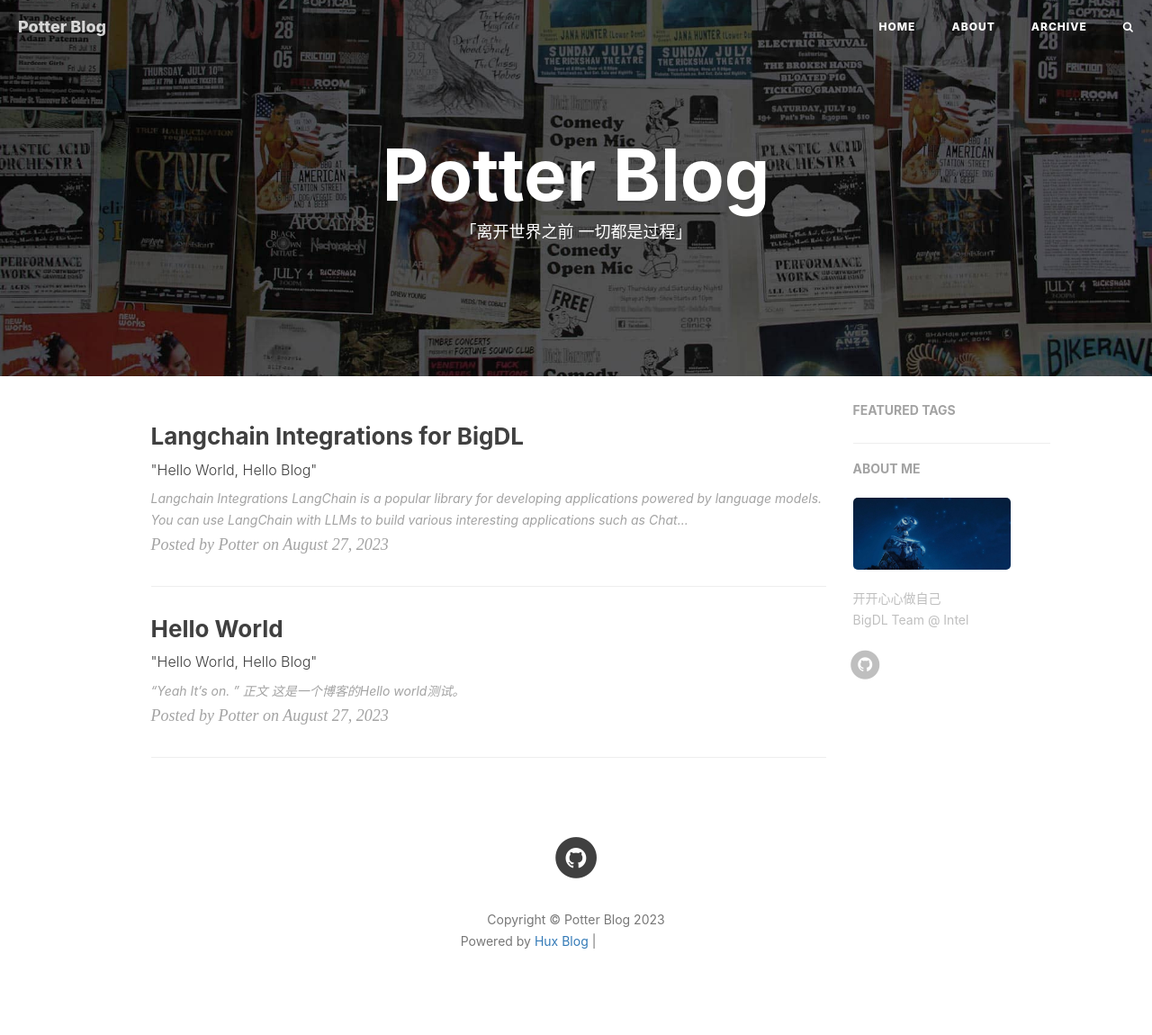
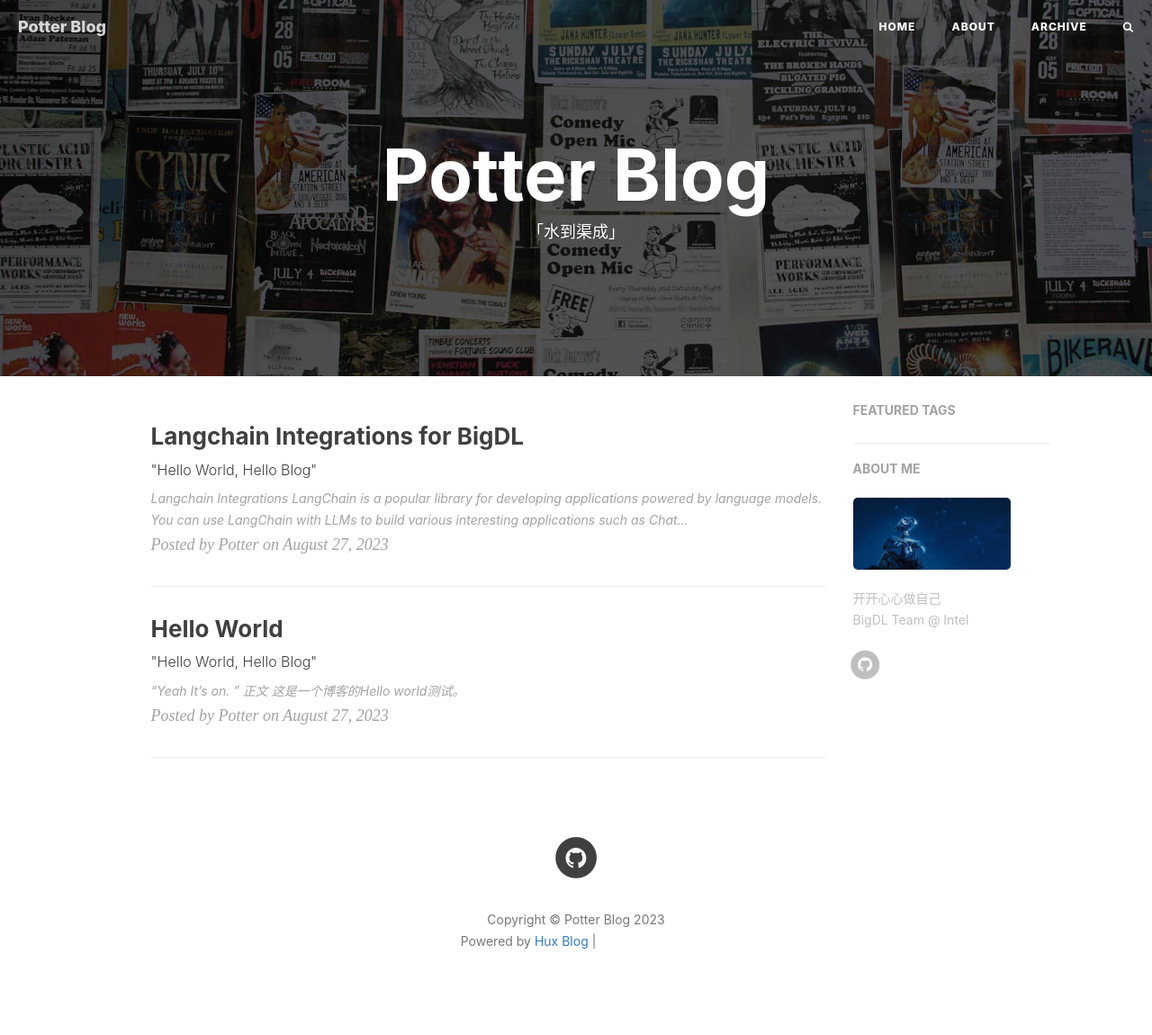
Before and after one commit to lalalapotter/lalalapotter.github.io, a Jekyll site: the page built from index.html, in a window 1280 px wide. Shown: the whole page at 90% size. Built offline with Jekyll 4.4.1, drawn with Linux system fonts in a browser that asks for light colours; nearby versions of some CDN libraries; the list of posts is cut into pages by our own code; comment, search, counter and statistics services are not loaded; grey boxes are pictures that could not be loaded.

Commit message:
update index page.

```diff
--- a/index.html
+++ b/index.html
@@ -1,6 +1,6 @@
 ---
 layout: page
-description: "「离开世界之前 一切都是过程」"
+description: "「水到渠成」"
 ---
 
 {% for post in paginator.posts %}
```
